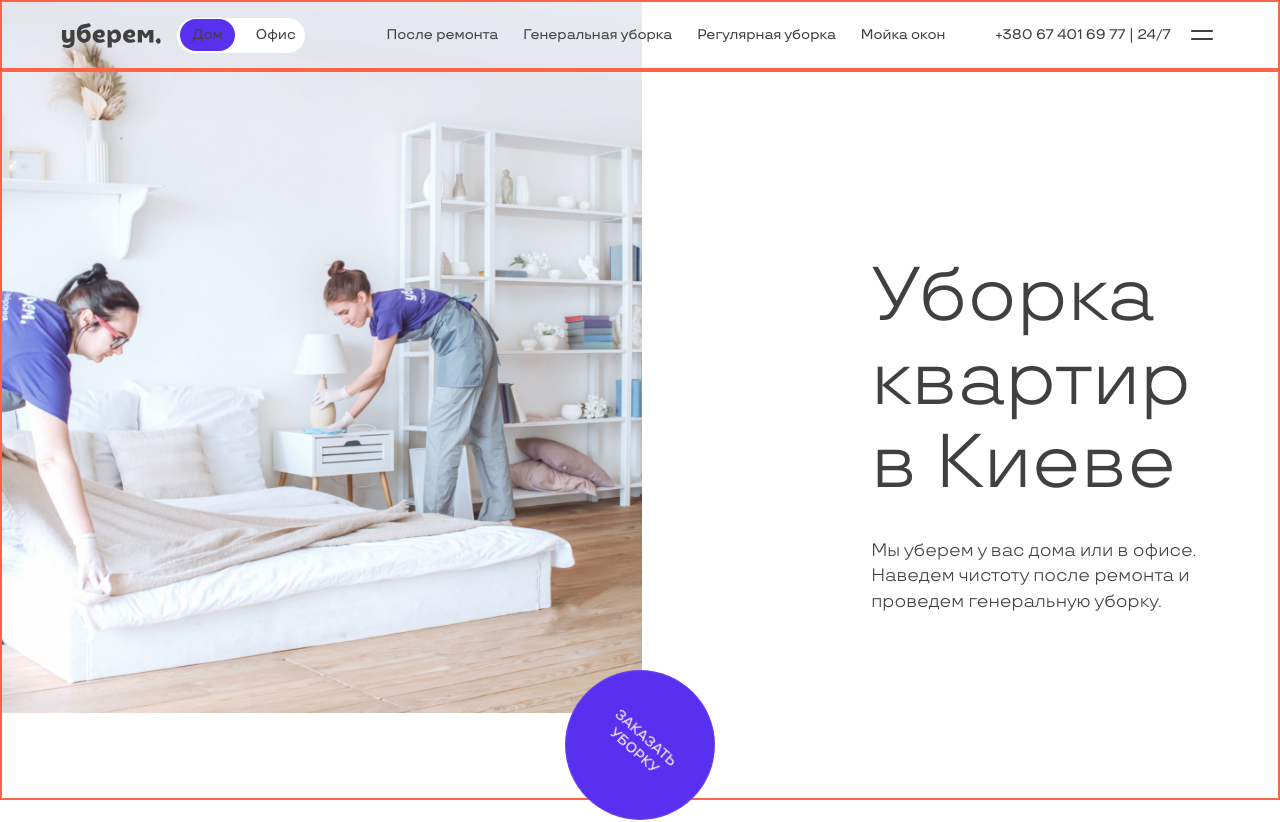
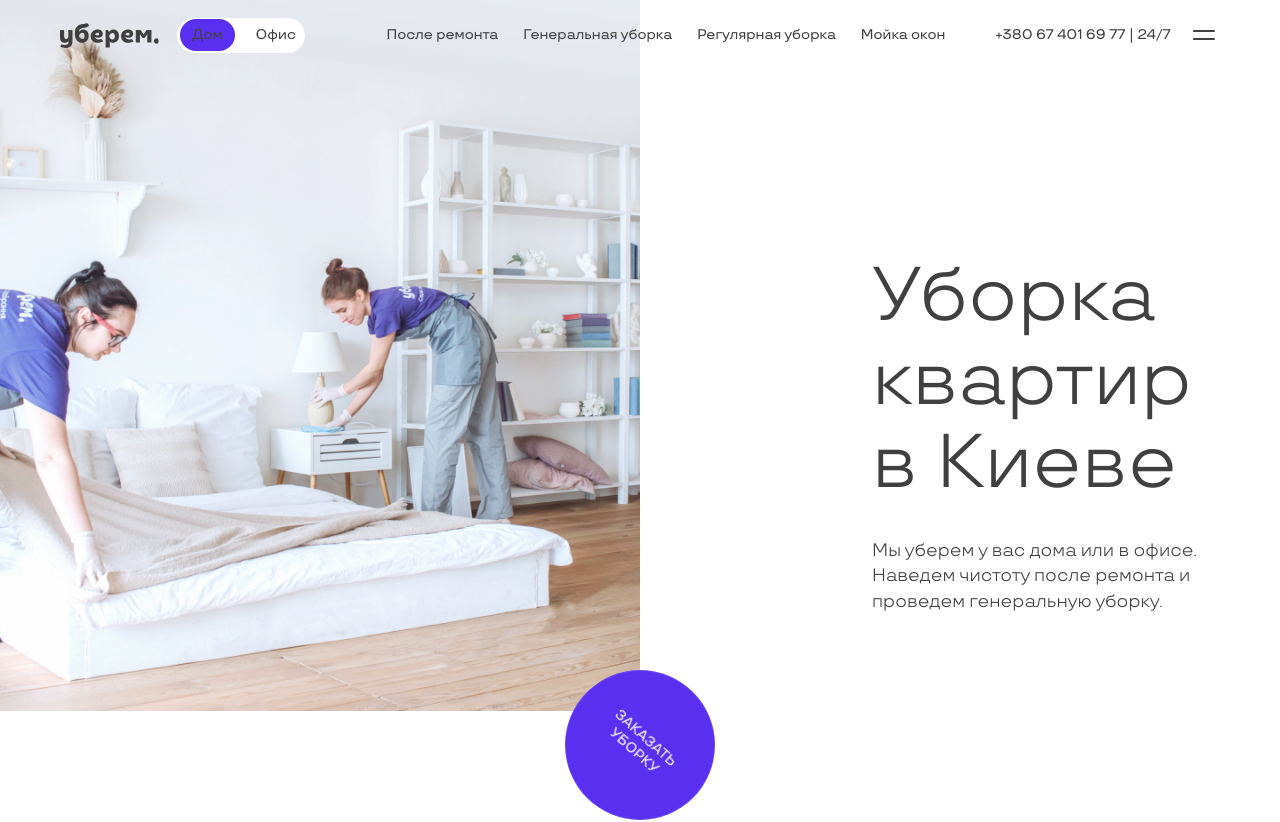
Before and after one commit to TOR968/task-redlab, a React (Create React App) app: page / in a window 1280 px wide. Shown: the top 822 px of the page. Built offline with nearby package versions, Linux system fonts and the light colour scheme.

Commit message:
Update _base.scss

```diff
--- a/src/styles/_base.scss
+++ b/src/styles/_base.scss
@@ -99,7 +99,6 @@ textarea {
   min-height: 100%;
   margin: 0 auto;
   padding: 0 30px;
-  border: 2px solid tomato;
   @include for-size(mobile) {
     max-width: 647px;
   }
```
